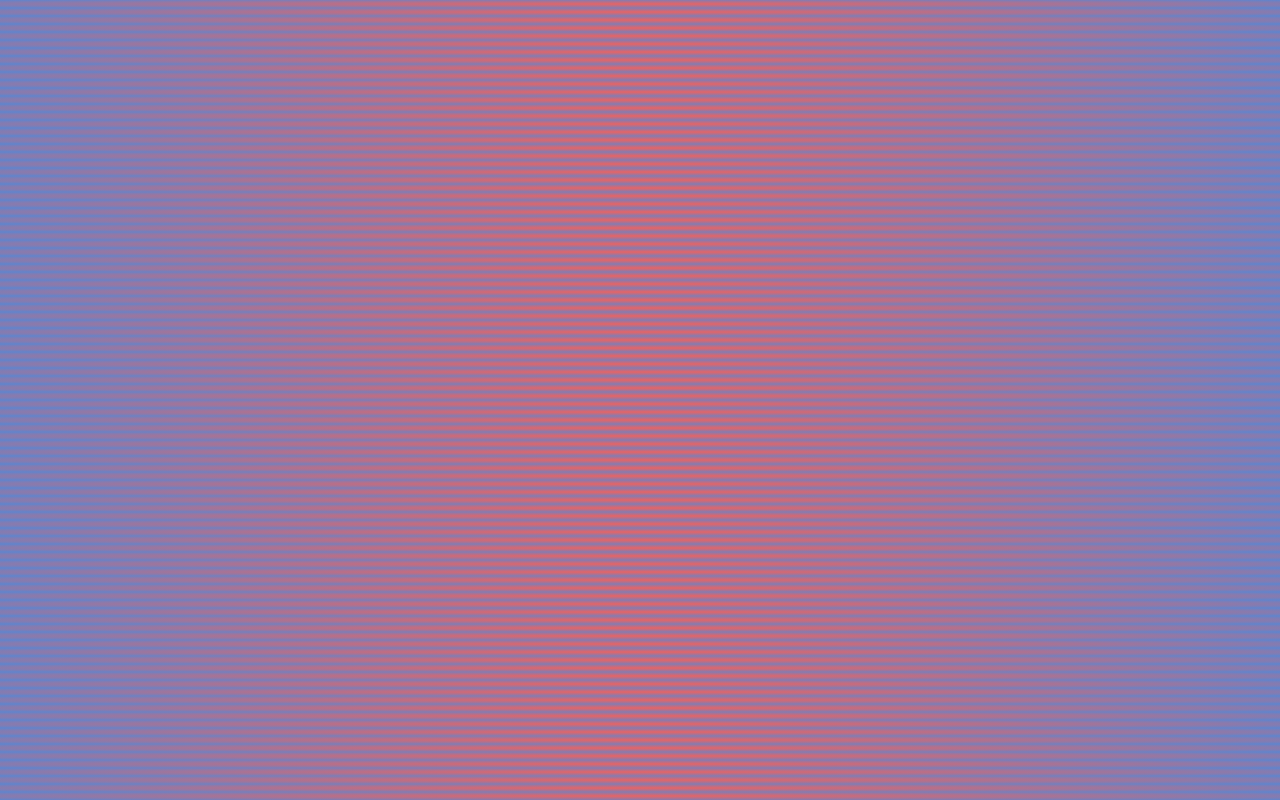
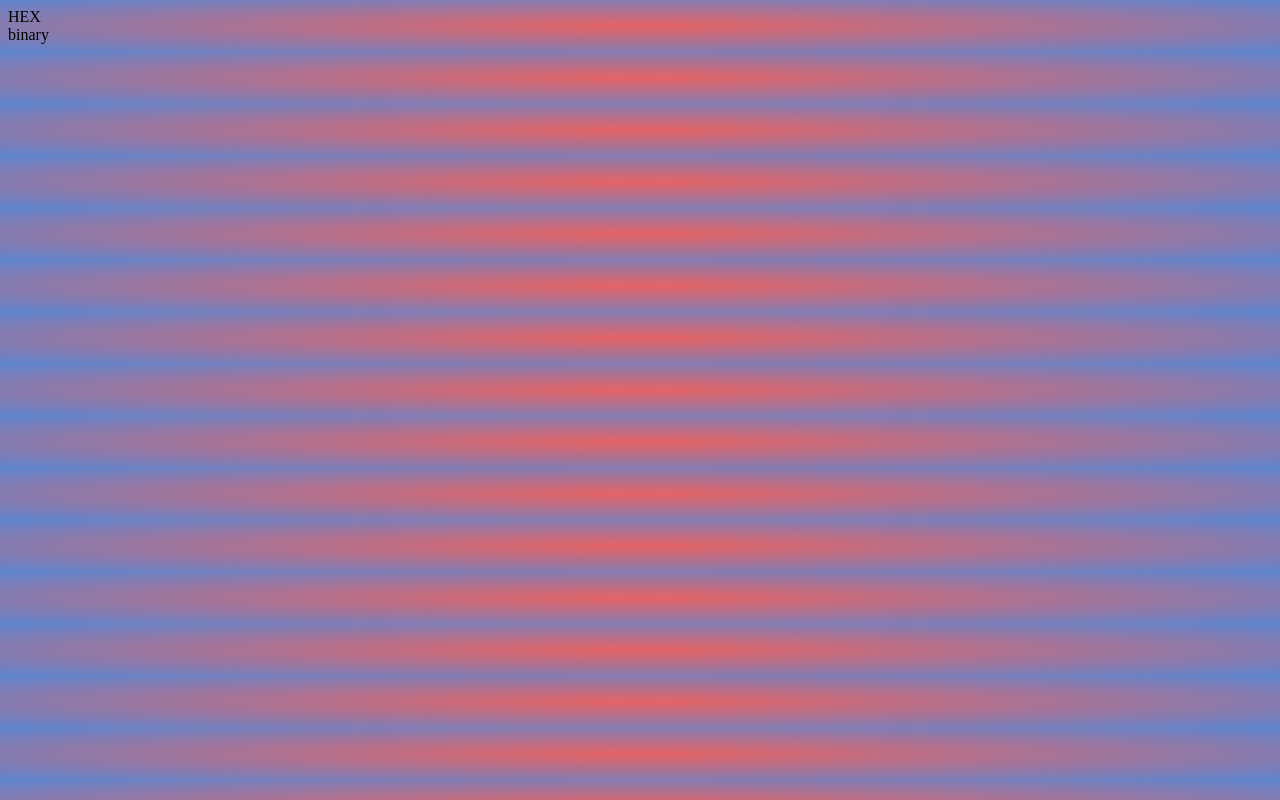
Before and after one commit to SirSupersecret/BreakTime, a plain HTML site: page index.html in a window 1280 px wide. Drawn offline with Linux system fonts and the light colour scheme.

Commit message:
added explanation for binary/HEX

```diff
--- a/index.html
+++ b/index.html
@@ -10,7 +10,9 @@
 <body onload="load()">
     <div class="counter" id="counterInt"></div>
     <div class="counter" id="counterHex"></div>
+    <div class="tooltip" id="hex">HEX</div>
     <div class="counter" id="counterBinary"></div>
+    <div class="tooltip" id="bin">binary</div>
     <div class="counter" id="justSomeText0"></div>
 </body>
 
```
